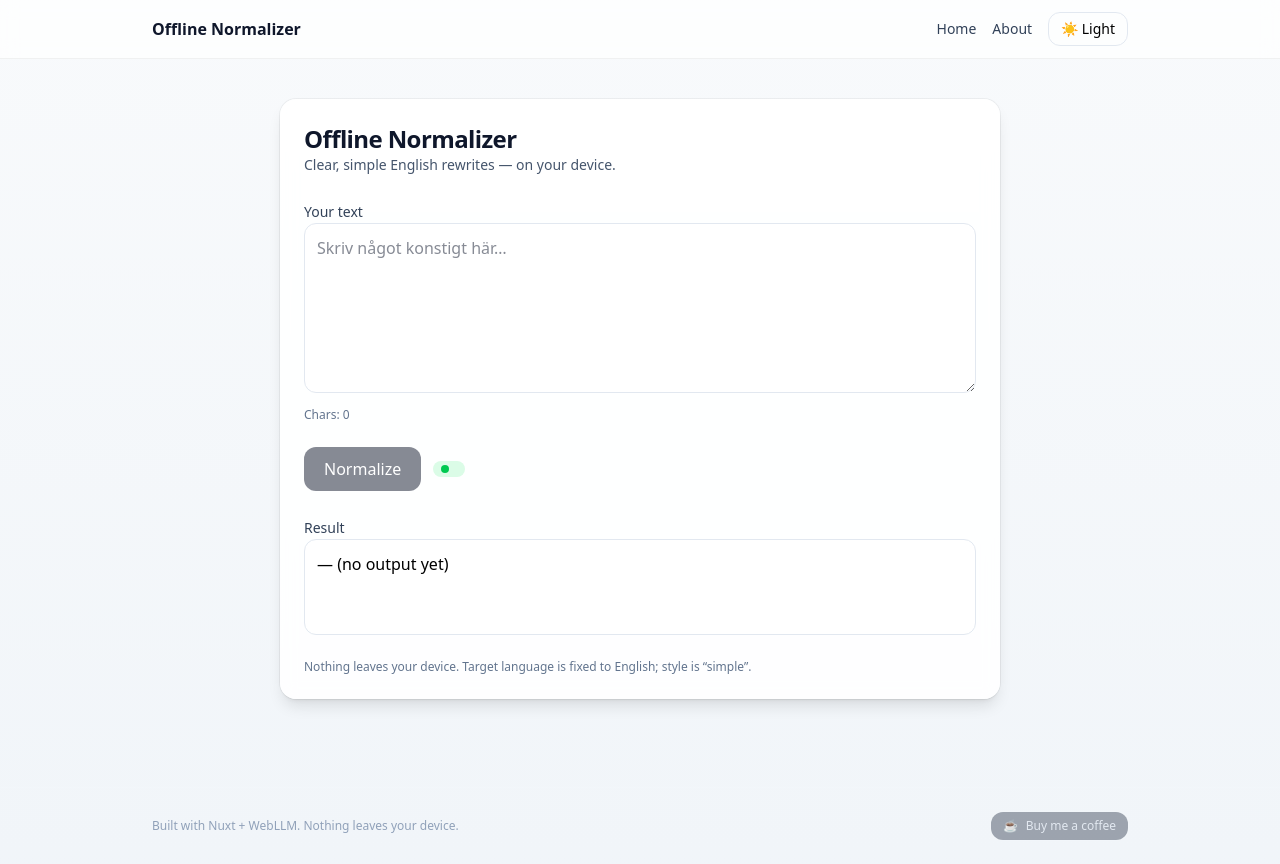
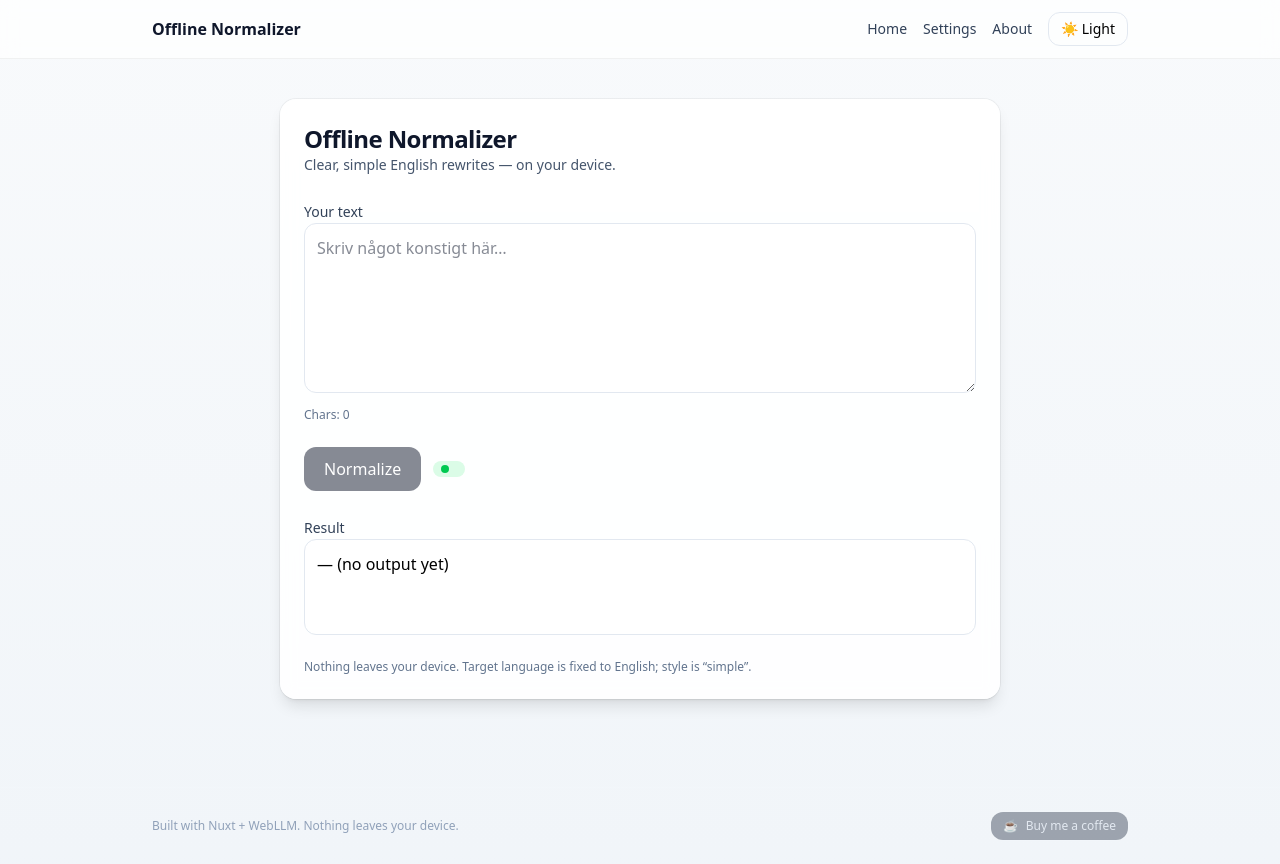
Before and after one commit to estebans-tech/nuxt-offline-normalizer, a Nuxt app: page / in a window 1280 px wide. Built offline with nearby package versions, Linux system fonts and the light colour scheme; what @mlc-ai/web-llm would draw is missing.

Commit message:
bug: restore settings link

```diff
--- a/app.vue
+++ b/app.vue
@@ -7,6 +7,7 @@
         <NuxtLink to="/" class="font-semibold text-slate-900 dark:text-slate-100">Offline Normalizer</NuxtLink>
         <div class="ml-auto flex items-center gap-4 text-sm">
           <NuxtLink to="/" class="text-slate-700 dark:text-slate-300 hover:underline">Home</NuxtLink>
+          <NuxtLink to="/settings" class="text-slate-700 dark:text-slate-300 hover:underline">Settings</NuxtLink>
           <NuxtLink to="/about" class="text-slate-700 dark:text-slate-300 hover:underline">About</NuxtLink>
           <ThemeToggle />
         </div>
```
